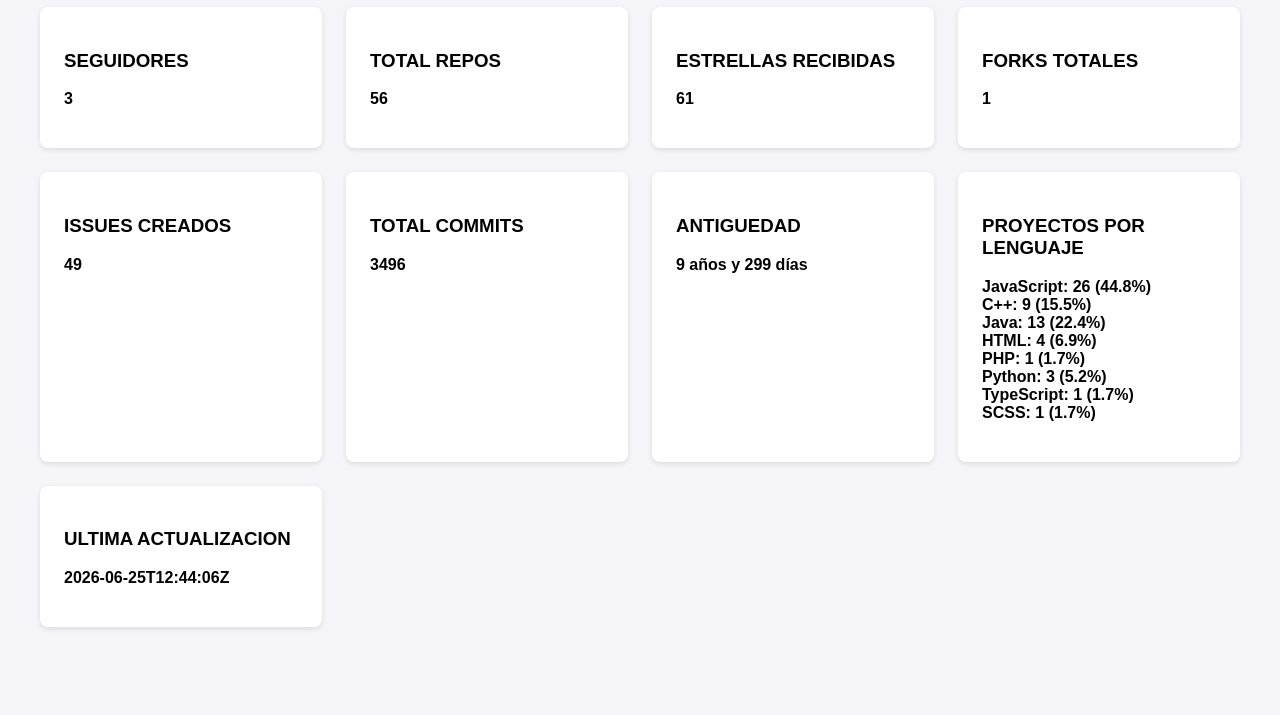
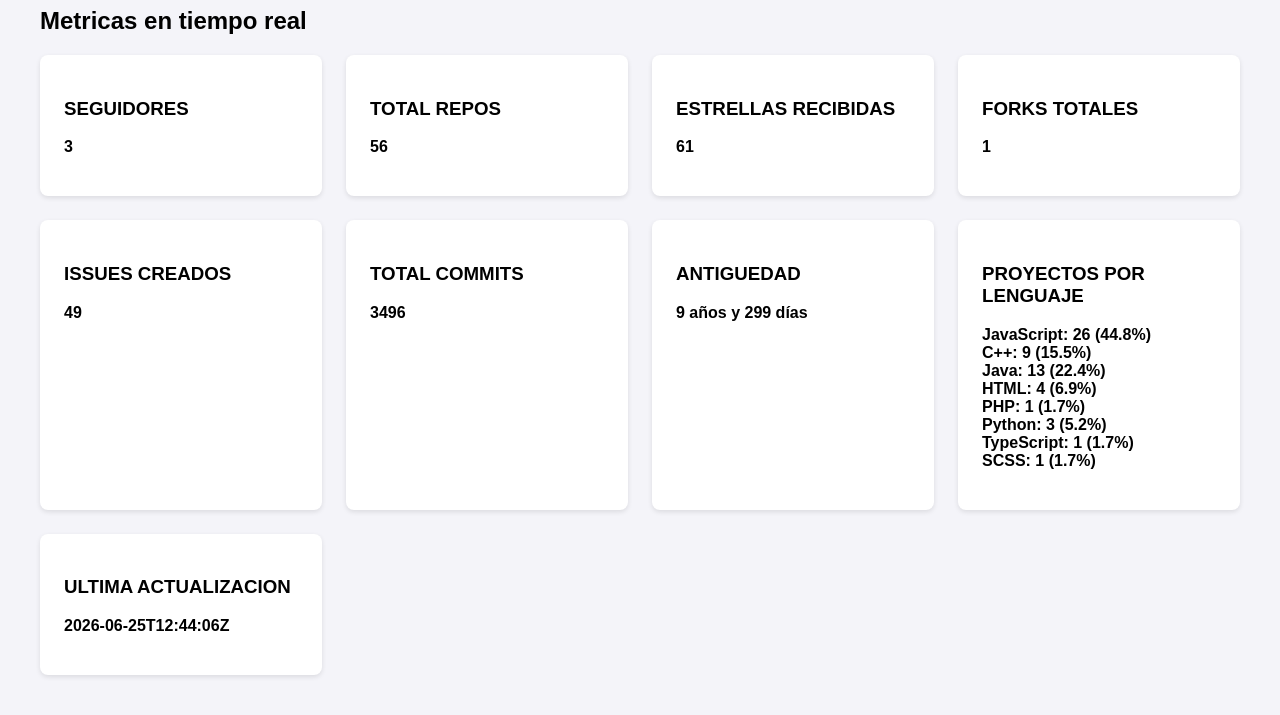
Before and after one commit to sloty00/metrics_github, a plain HTML site: page index.html in a window 1280 px wide. Shown: the part 113-828 px from the top of the page. Before the commit the page ends 800 px from the top, so only its background shows below. Drawn offline with Linux system fonts and the light colour scheme.

Commit message:
Update index.html

```diff
--- a/index.html
+++ b/index.html
@@ -29,6 +29,7 @@
 </head>
 <body>
     <h1>Dashboard de Métricas</h1>
+    <h2>Metricas en tiempo real</h2>
     <!-- El script inyectará las tarjetas aquí -->
     <div id="dashboard-container" class="stats-grid">Cargando datos desde GitHub...</div>
 
```
